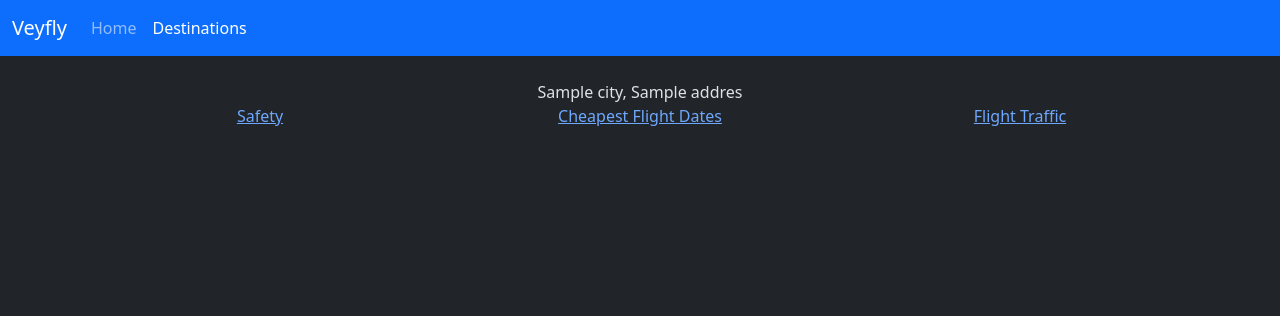
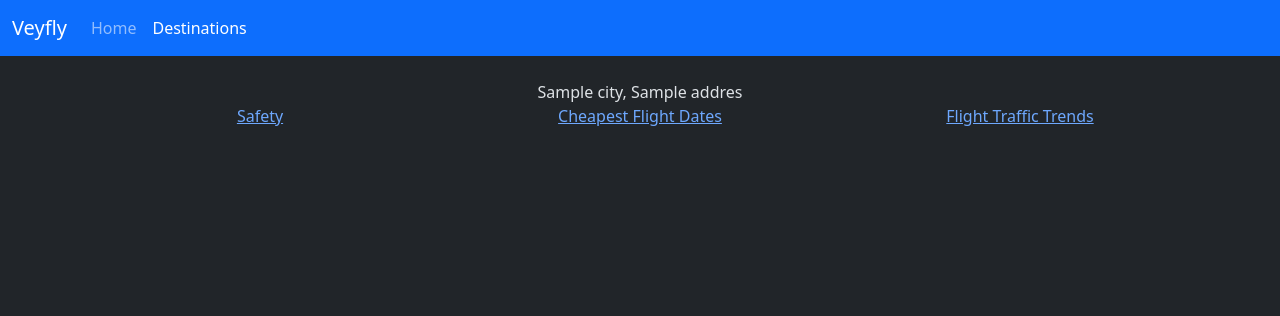
Before and after one commit to KnowYourLines/varyfly, a Django app: template veyfly/templates/destinations.html in a window 1280 px wide. Shown: the top 316 px of the page. Run offline with Django 4.2, Linux system fonts and the light colour scheme; the template is opened without the code that fills it: most values are stand-ins (such as "Sample title", 1, 10 or a date in 2020); parts of the project's set-up code (start-up, migrations or seed data) failed here and were passed over.

Commit message:
user better label for flight traffic

```diff
--- a/veyfly/templates/destinations.html
+++ b/veyfly/templates/destinations.html
@@ -39,7 +39,7 @@
                     <a href="/safety/?city_name={{city.name}}&country_code={{city.address.countryCode}}">Cheapest Flight Dates</a>
                 </div>
                 <div class="col">
-                    <a href="/safety/?city_name={{city.name}}&country_code={{city.address.countryCode}}">Flight Traffic</a>
+                    <a href="/safety/?city_name={{city.name}}&country_code={{city.address.countryCode}}">Flight Traffic Trends</a>
                 </div>
             </div>
         <br/><br/>
```
